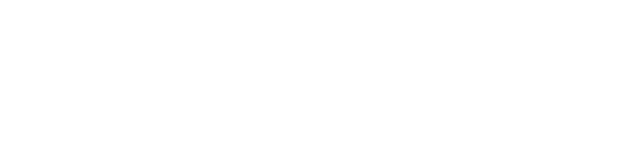
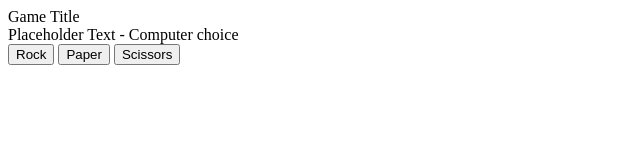
Before and after one commit to nrami006/rock-paper-scissors, a plain HTML site: page index.html in a window 1280 px wide. Shown: the whole page, without its empty margins (0-640 px from the left). Drawn offline with Linux system fonts and the light colour scheme.

Commit message:
Add Event Listeners to Player Choice Buttons
This will make each button play a round on click with the apporpriate
player choice.

```diff
--- a/index.html
+++ b/index.html
@@ -6,11 +6,17 @@
     <meta name="viewport" content="width=device-width, initial-scale=1.0">
     <title>Document</title>
     <link rel="stylesheet" href="style.css">
-    <script src="script.js"></script>
+    <script src="script.js" defer></script>
 </head>
 
 <body>
-
+    <header>Game Title</header>
+    <div class="computer-choice-container">Placeholder Text - Computer choice</div>
+    <div class="player-button-container">
+        <button id="rock" class="player-button">Rock</button>
+        <button id="paper" class="player-button">Paper</button>
+        <button id="scissors" class="player-button">Scissors</button>
+    </div>
 </body>
 
 </html>
--- a/script.js
+++ b/script.js
@@ -96,4 +96,14 @@ function playGame() {
 
 let humanScore = 0;
 let computerScore = 0;
-// playGame();
+
+// Add Event listener to each player button using a query selector all and their id to make the player's choice
+const playerButtons = document.querySelectorAll(".player-button");
+console.log(playerButtons);
+for (const button of playerButtons) {
+    button.addEventListener("click", () => {
+        const humanSelection = button.id;
+        const computerSelection = getComputerChoice();
+        playRound(humanSelection, computerSelection);
+    });
+}
```
